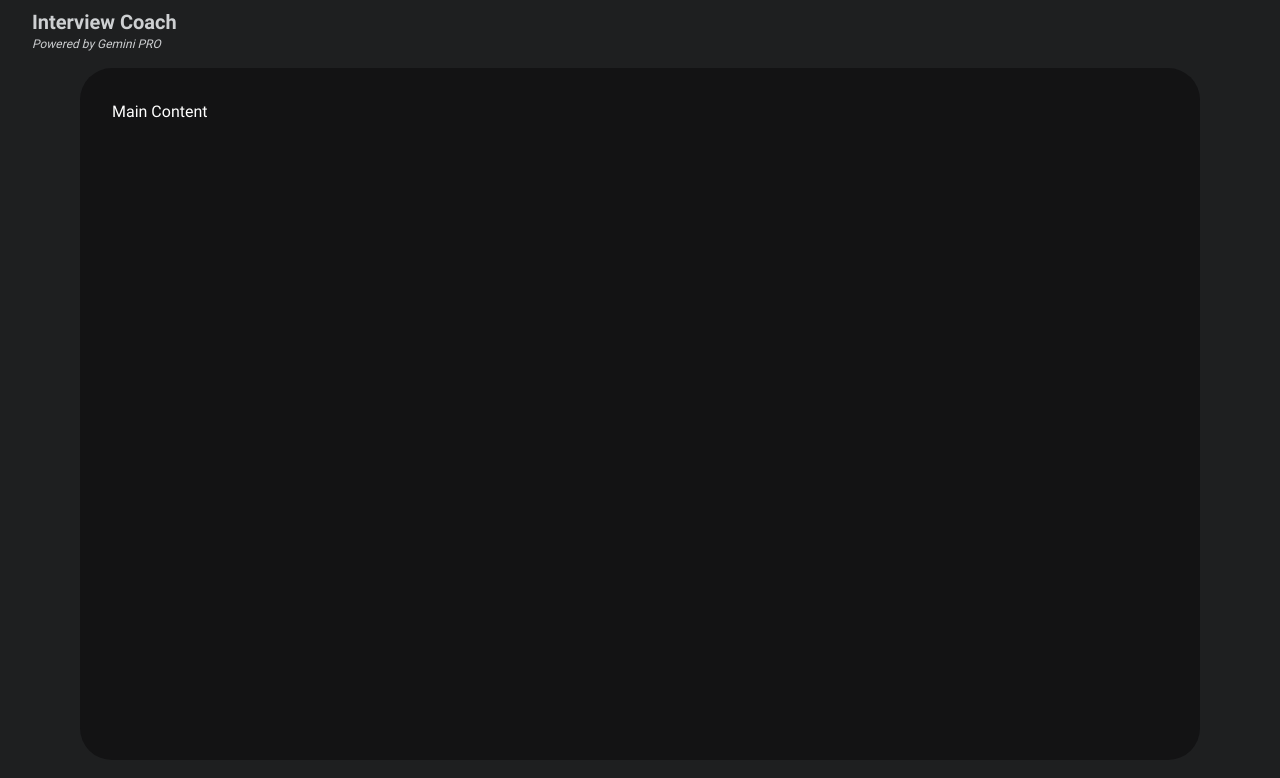
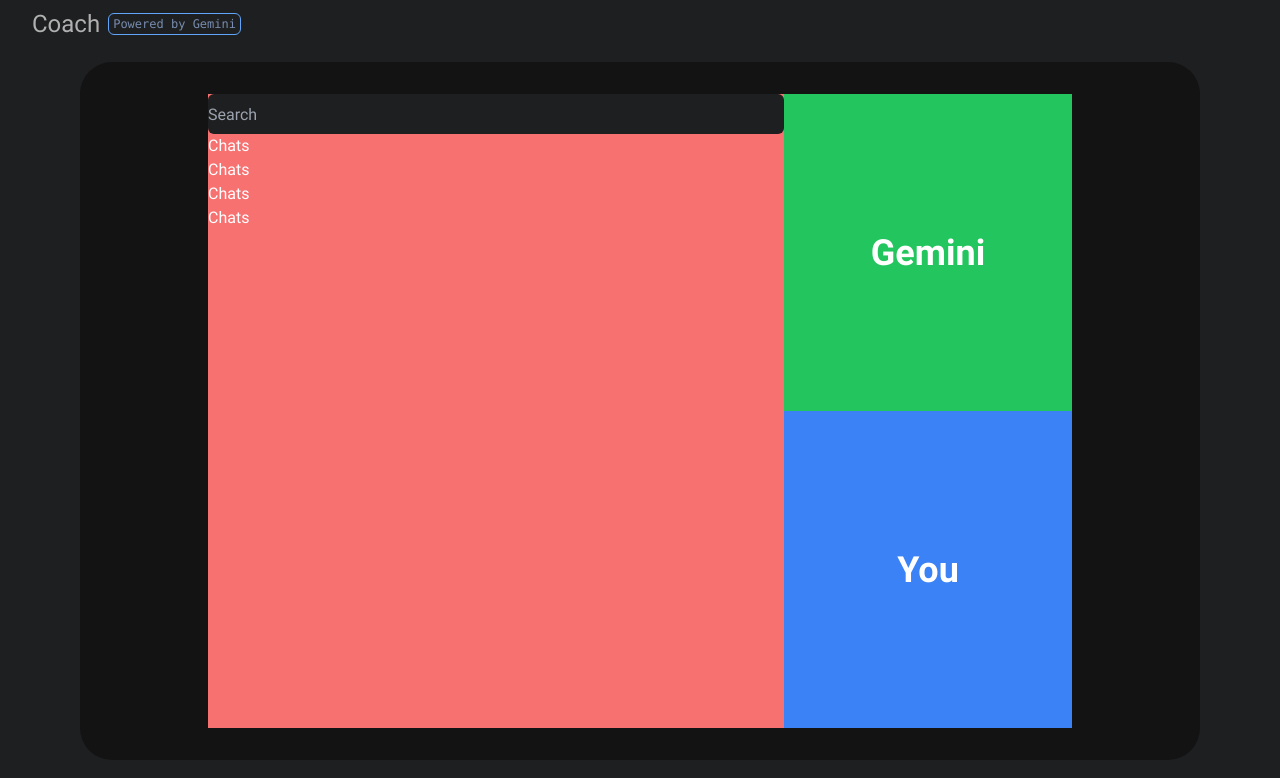
Before and after one commit to dcrebbin/gemini-coach, an Angular app: page / in a window 1280 px wide. Shown: the top 778 px of the page. Built offline with nearby package versions, Linux system fonts and the light colour scheme.

Commit message:
updated header styling

```diff
--- a/src/app/app.component.html
+++ b/src/app/app.component.html
@@ -1,11 +1,41 @@
-<main class="text-white h-full flex flex-col gap-3">
+<main class="text-white h-full flex flex-col gap-3 font-sans">
   <div class="w-full h-14 p-2 pl-8">
-    <div class="text-[#CED0D2]">
-      <h1 class="text-xl font-bold">Interview Coach</h1>
-      <h2 class="text-xs italic">Powered by Gemini PRO</h2>
+    <div class="flex items-center gap-2">
+      <h1 class="text-2xl text-white/65">Coach</h1>
+      <div class="border-blue-400 text-[#788DAF] flex items-center border-solid px-[4px] font-mono p-[2px] border rounded-md">
+        <h2 class="text-xs">Powered by Gemini</h2>
+      </div>
     </div>
   </div>
-  <div class="bg-[#131314] h-full mx-20 p-8 rounded-[2rem] mb-10">Main Content</div>
+  <div class="bg-[#131314] h-full mx-20 p-8 rounded-[2rem] mb-10 px-32 flex">
+    <div
+      class="w-full bg-red-400 h-full flex flex-col justify-start items-start"
+    >
+      <input
+        type="text"
+        class="w-full h-10 rounded-md bg-[#1E1F20] text-white"
+        placeholder="Search"
+      />
+      <div class="flex flex-col">
+        <div>Chats</div>
+        <div>Chats</div>
+        <div>Chats</div>
+        <div>Chats</div>
+      </div>
+    </div>
+    <div class="w-[50%] h-full bg-blue-600 flex flex-col">
+      <div
+        class="w-full h-full bg-green-500 p-2 flex items-center justify-center"
+      >
+        <h2 class="text-4xl font-bold">Gemini</h2>
+      </div>
+      <div
+        class="w-full h-full bg-blue-500 p-2 flex items-center justify-center"
+      >
+        <h2 class="text-4xl font-bold">You</h2>
+      </div>
+    </div>
+  </div>
 </main>
 
 <router-outlet />
```
